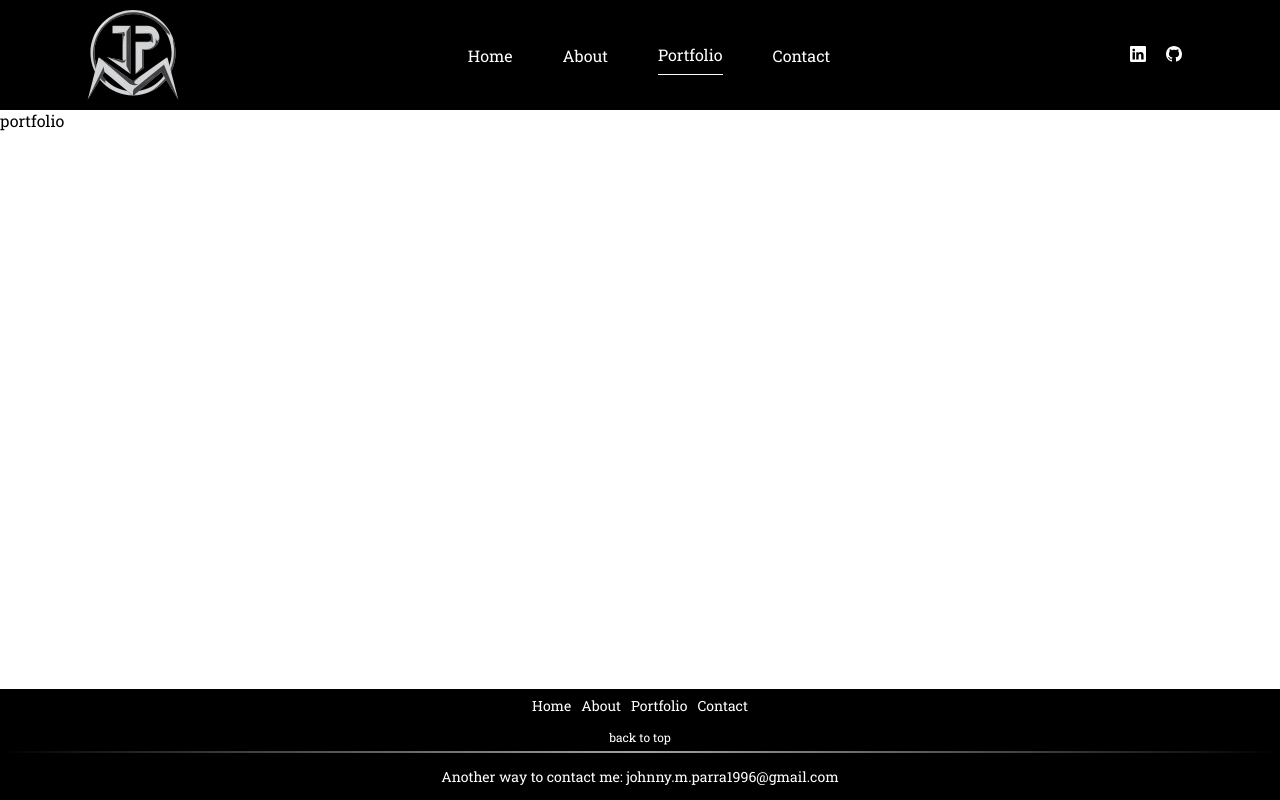
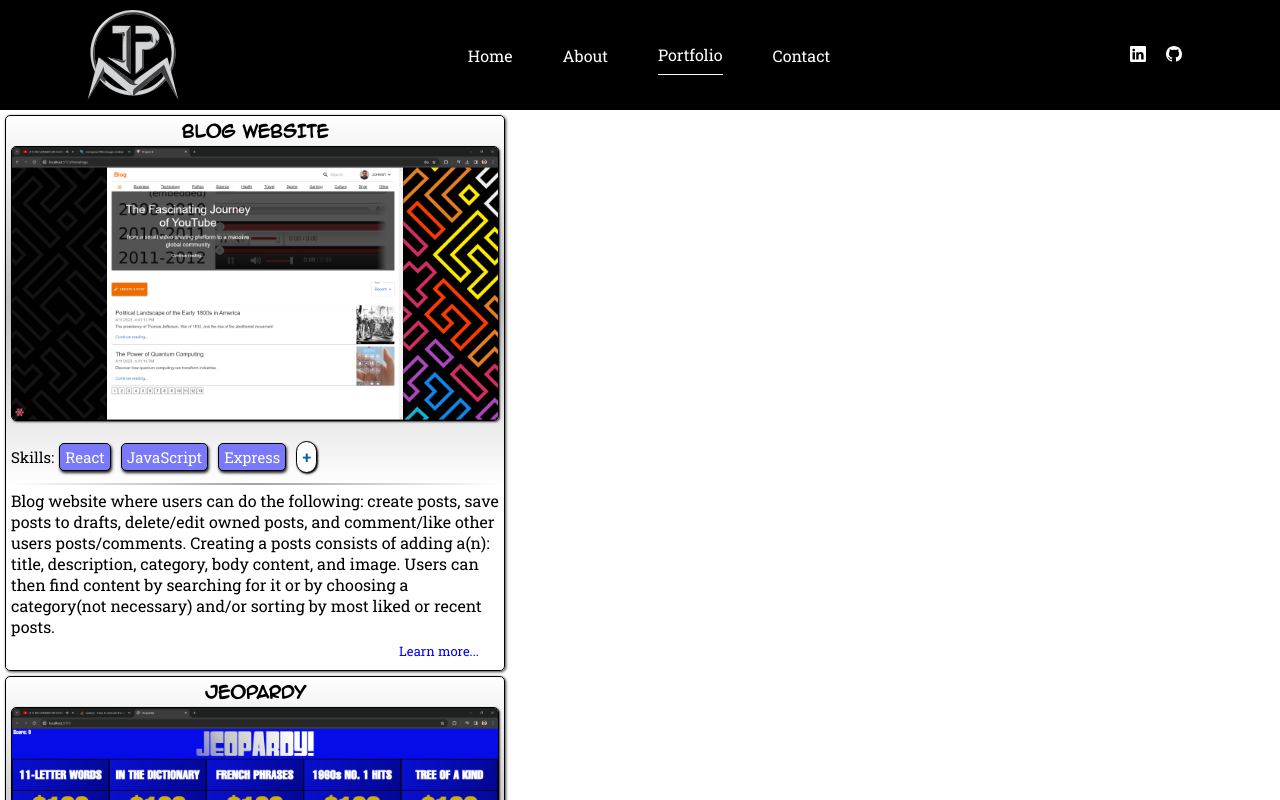
Before and after one commit to JohnnyParra/Portfolio, a React (Vite) app: page /Portfolio in a window 1280 px wide. Shown: the top 800 px of the page. Built offline with nearby package versions, Linux system fonts and the light colour scheme.

Commit message:
project card outline

```diff
--- a/src/components/projectCards/ProjectCards.css
+++ b/src/components/projectCards/ProjectCards.css
@@ -0,0 +1,43 @@
+.latest-work-container {
+  align-items: center;
+  border-radius: 5px;
+  border: 1px solid black;
+  box-shadow: 1px 1px 3px rgb(58, 58, 58);
+  display: flex;
+  flex-direction: column;
+  min-height: 500px;
+  margin: 5px;
+  padding: 5px;
+  width: 500px;
+  background: linear-gradient( white, silver, white, white);
+
+  & .title {
+      font-family: animeace !important;
+      font-weight: 600;
+  }
+  & img {
+      border: 1px solid black;
+      border-radius: 5px;
+      box-shadow: 1px 1px 2px rgb(58, 58, 58);
+      margin: 5px 0px 5px 0px;
+      max-height: 300px;
+      width: 100%;
+  }
+  & .skills {
+      padding: 5px 0px 5px 0px;
+      width: 100%;
+  }
+  & .description {
+      width: 100%;
+  }
+  & .learn-more {
+      color: blue;
+      cursor: pointer;
+      align-content: flex-end;
+      text-align: right;
+      flex-grow: 1;
+      font-size: 13px;
+      padding: 5px 20px 5px 0px;
+      width: 100%;
+  }
+}
--- a/src/components/projectCards/ProjectCards.tsx
+++ b/src/components/projectCards/ProjectCards.tsx
@@ -0,0 +1,29 @@
+import Skills from "../skills/Skills";
+import { useNavigate } from "react-router-dom";
+
+import "./ProjectCards.css";
+
+type ProjectCardTypes = {
+  imgLocation: string;
+  id: number;
+  title: string;
+  url: string;
+  description: string;
+  skills: string[];
+}; // from Home.tsx
+
+export default function ProjectCards(props: ProjectCardTypes) {
+  const navigate = useNavigate();
+
+  return (
+    <div className="latest-work-container">
+      <div className="title">{props.title}</div>
+      <img src={props.imgLocation} />
+      <div className="skills">
+        <Skills skills={props.skills} />
+      </div>
+      <div className="description">{props.description}</div>
+      <div className='learn-more' onClick={() => navigate(`/Project/${props.url}`)}>Learn more...</div>
+    </div>
+  );
+}
--- a/src/pages/home/Home.tsx
+++ b/src/pages/home/Home.tsx
@@ -24,7 +24,7 @@ export default function Home() {
 
   const latestWorkElements = latestWorkData.map((project) => {
     return (
-      <div className="container">
+      <div key={nanoid()} className="container">
         <LatestWork
           key={nanoid()}
           imgLocation={project.imgLocation}
--- a/src/pages/portfolio/Portfolio.tsx
+++ b/src/pages/portfolio/Portfolio.tsx
@@ -1,14 +1,35 @@
+import { nanoid } from "nanoid";
+
 import Header from "../../components/header/Header";
 import Footer from "../../components/footer/Footer";
+import ProjectCards from "../../components/projectCards/ProjectCards";
+import latestWorkData from "../../misc/latestWorkData";
 
 import './Portfolio.css';
 
 export default function Portfolio() {
+
+  const projectCardElements = latestWorkData.map((project) => {
+    return (
+      <div key={nanoid()} className="container">
+        <ProjectCards
+          key={nanoid()}
+          imgLocation={project.imgLocation}
+          id={project.id}
+          title={project.title}
+          url={project.url}
+          description={project.description}
+          skills={project.skills}
+        />
+      </div>
+    );
+  });
+
   return (
     <main className="portfolio">
       <Header />
       <div className="content">
-        portfolio
+        <div className="project-cards">{projectCardElements}</div>
       </div>
       <Footer />
     </main>
```
